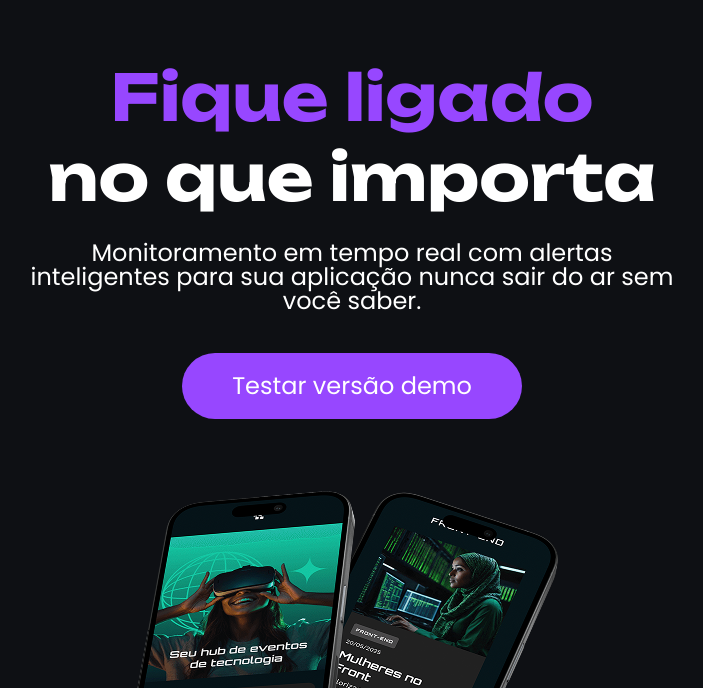
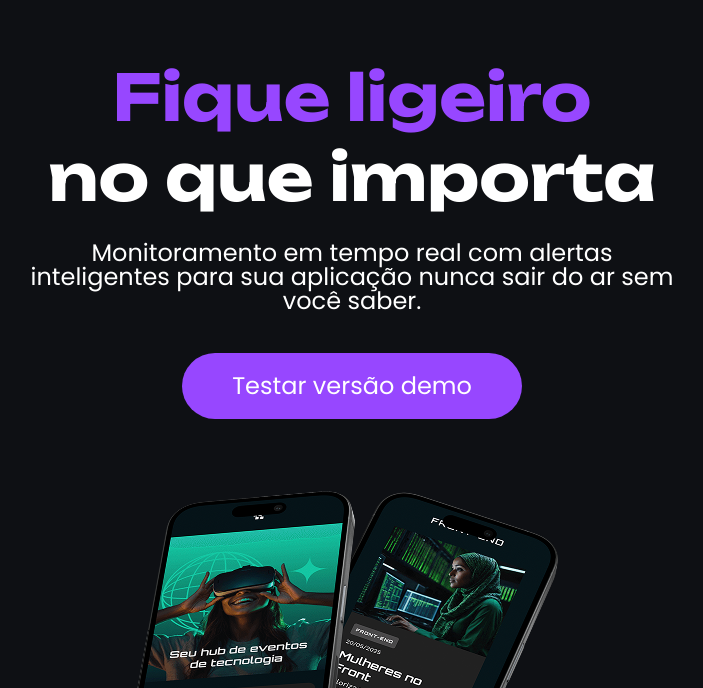
Before and after one commit to teoorochi-glitch/Tecboard-Alura, a plain HTML site: page index.html in a window 1280 px wide. Shown: the part 112-800 px from the top of the page, without its empty margins (288-991 px from the left). Drawn offline with Linux system fonts and the light colour scheme.

Commit message:
troca o titulo da página inicial

```diff
--- a/index.html
+++ b/index.html
@@ -15,7 +15,7 @@
     </header>
     <main>
         <section>
-            <h1><span>Fique ligado</span><br> no que importa</h1>
+            <h1><span>Fique ligeiro</span><br> no que importa</h1>
             <p>Monitoramento em tempo real com alertas inteligentes para sua aplicação nunca sair do ar sem você saber.</p>
             <a href="#">Testar versão demo</a>
             <img src="imagens/celularespc.png" alt="dois celulares pretos sobrepostos, com sombra roxa">
```
